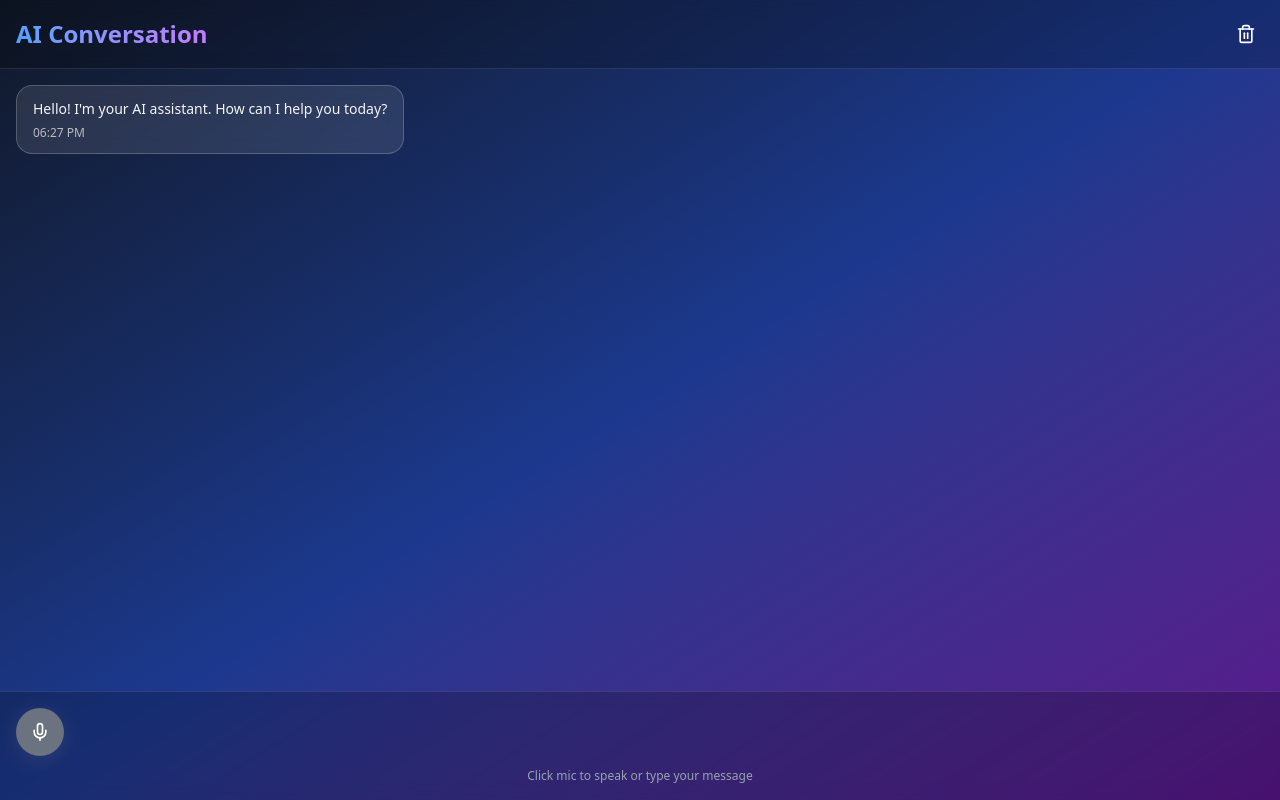
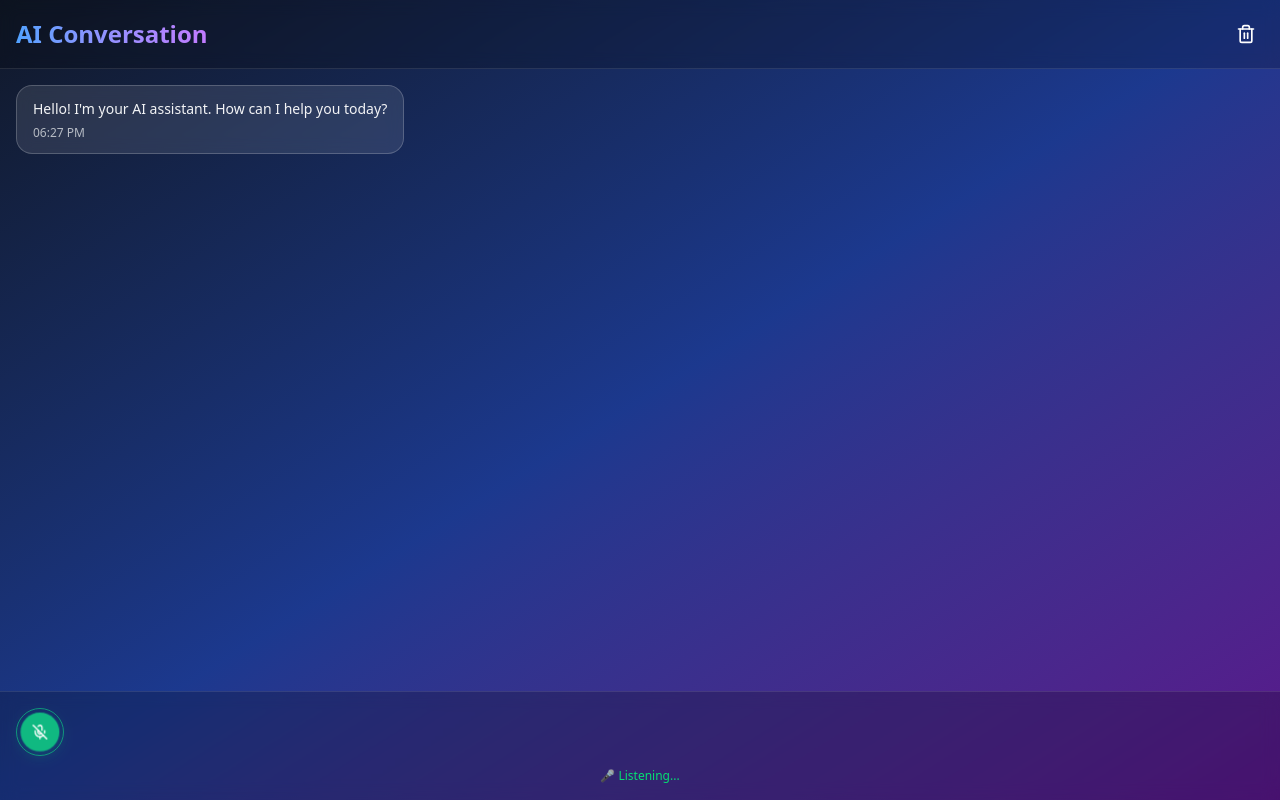
Before and after one commit to lakshaykaushik5/Interview_assesment, a Next.js app in the folder frontend/ia1/: page /interview in a window 1280 px wide. Both pictures are taken after a click on the button "Start Conversation". Built offline with nearby package versions, Linux system fonts and the light colour scheme.

Commit message:
working_on_tuning_speech_recognition

```diff
--- a/frontend/ia1/src/app/interview/page.tsx
+++ b/frontend/ia1/src/app/interview/page.tsx
@@ -53,48 +53,113 @@ const Page: NextPage = () => {
     }
 
     const SpeechRecognitionClass = window.SpeechRecognition || window.webkitSpeechRecognition;
-    const recognition = new SpeechRecognitionClass();
+    let recognition = new SpeechRecognitionClass();
 
-    recognition.continuous = true;
-    recognition.interimResults = true;
-    recognition.lang = 'en-US';
-    recognition.maxAlternatives = 1;
+    let restarting = false
+    let stoppedByApp = false
+    let startedOnce = false
+    let restartTimer : number|null = null
+
+    let sessionFinal = ''
+
+    const startRecognition = ()=>{
+      try {
+        if(!recognition)return
+
+        recognition.continous = true
+        recognition.interimResults = true
+        recognition.lang = 'en-US'
+        recognition.maxAlternatives = 1
+        recognition.start()
+        setIsListening(true)
+        restarting = false
+      } catch (error) {
+        if(!restarting){
+          restarting = true
+          restartTimer = window.setTimeout(()=>{
+            restarting = false
+            startRecognition()
+          },5000)
+        }
+      }
+    }
+
+    recognition.onstart = ()=>{
+      startedOnce = true
+    }
+
+
+    // recognition.continuous = true;
+    // recognition.interimResults = true;
+    // recognition.lang = 'en-US';
+    // recognition.maxAlternatives = 1;
 
     recognition.onresult = async (event: any) => {
       let interimTranscript = '';
-      let finalTranscript = '';
+      // let finalTranscript = '';
 
       for (let i = event.resultIndex; i < event.results.length; i++) {
         const result = event.results[i];
         if (result.isFinal) {
-          finalTranscript += result[0].transcript;
+          sessionFinal += result[0].transcript;
         } else {
           interimTranscript += result[0].transcript;
         }
       }
 
-      setTranscript(finalTranscript || interimTranscript);
+      setTranscript((sessionFinal + interimTranscript).trim());
 
-      if (finalTranscript) {
-        handleUserMessage(finalTranscript.trim());
-        setTranscript('');
+      if(event.results[event.results.length-1]?.isFinal){
+        const newChunk = sessionFinal.trim()
+        handleUserMessage(newChunk)
       }
+
+      // if (finalTranscript) {
+      //   handleUserMessage(finalTranscript.trim());
+      //   setTranscript('');
+      // }
     };
 
     recognition.onerror = (event: any) => {
       console.error('Speech recognition error:', event.error);
-      setIsListening(false);
+      if(event.error === 'not-allowed' || event.error === 'service-not-allowed'){
+        stoppedByApp=true
+        setIsListening(false)
+        return
+      }
+
+      if(event.error === 'no-speech' && !startedOnce){
+        recognition.onresult = null as any
+        recognition.onerror = null as any
+        recognition.onend = null as any
+        recognition = new SpeechRecognitionClass()
+      }
     };
 
     recognition.onend = () => {
       setIsListening(false);
+      if(stoppedByApp)return;
+      if(!restarting){
+        restarting=true
+        restartTimer = window.setTimeout(()=>{
+          restarting=false
+          startRecognition()
+        },5000)
+      }
     };
 
     recognitionRef.current = recognition;
+    stoppedByApp = false
+    startRecognition()
+    return () => {
+      stoppedByApp=true
+      if(restartTimer)window.clearTimeout(restartTimer)
+      if (recognitionRef.current) {
+        try {
+          recognitionRef.current.stop();
+        } catch  {
 
-    return () => {
-      if (recognitionRef.current) {
-        recognitionRef.current.stop();
+        }
       }
     };
   }, [isClient]);
@@ -144,6 +209,7 @@ const Page: NextPage = () => {
   };
 
   const speakText = (text: string) => {
+    return
     if ('speechSynthesis' in window) {
       setIsAISpeaking(true);
       const utterance = new SpeechSynthesisUtterance(text);
@@ -274,8 +340,7 @@ const Page: NextPage = () => {
             className={`flex ${message.type === 'user' ? 'justify-end' : 'justify-start'}`}
           >
             <div
-              className={`max-w-xs lg:max-w-md px-4 py-3 rounded-2xl ${
-                message.type === 'user'
+              className={`max-w-xs lg:max-w-md px-4 py-3 rounded-2xl ${message.type === 'user'
                   ? 'bg-gradient-to-r from-blue-500 to-purple-600 text-white'
                   : 'bg-white/10 backdrop-blur-sm border border-white/20 text-gray-100'
                 }`}
@@ -323,11 +388,12 @@ const Page: NextPage = () => {
             {(isListening || isAISpeaking) && (
               <div className="absolute inset-0">
                 <div
-                  className="h-12 w-12 rounded-full border opacity-75 animate-pulse-ring"
+                  className="h-12 w-12 flex items-center justify-center rounded-full border opacity-75 animate-pulse-ring"
                   style={{ borderColor: speakingColor, animationDuration: '1.5s' }}
                 ></div>
               </div>
             )}
+            <div className='w-full flex justify-center'>
               <button
                 onClick={handleMicToggle}
                 disabled={isAISpeaking || isProcessing}
@@ -341,6 +407,7 @@ const Page: NextPage = () => {
               >
                 {isListening ? <MicOff size={20} /> : <Mic size={20} />}
               </button>
+            </div>
           </div>
 
           {/* Send button */}
```
Lines whose indentation alone changed are shown as unchanged.
